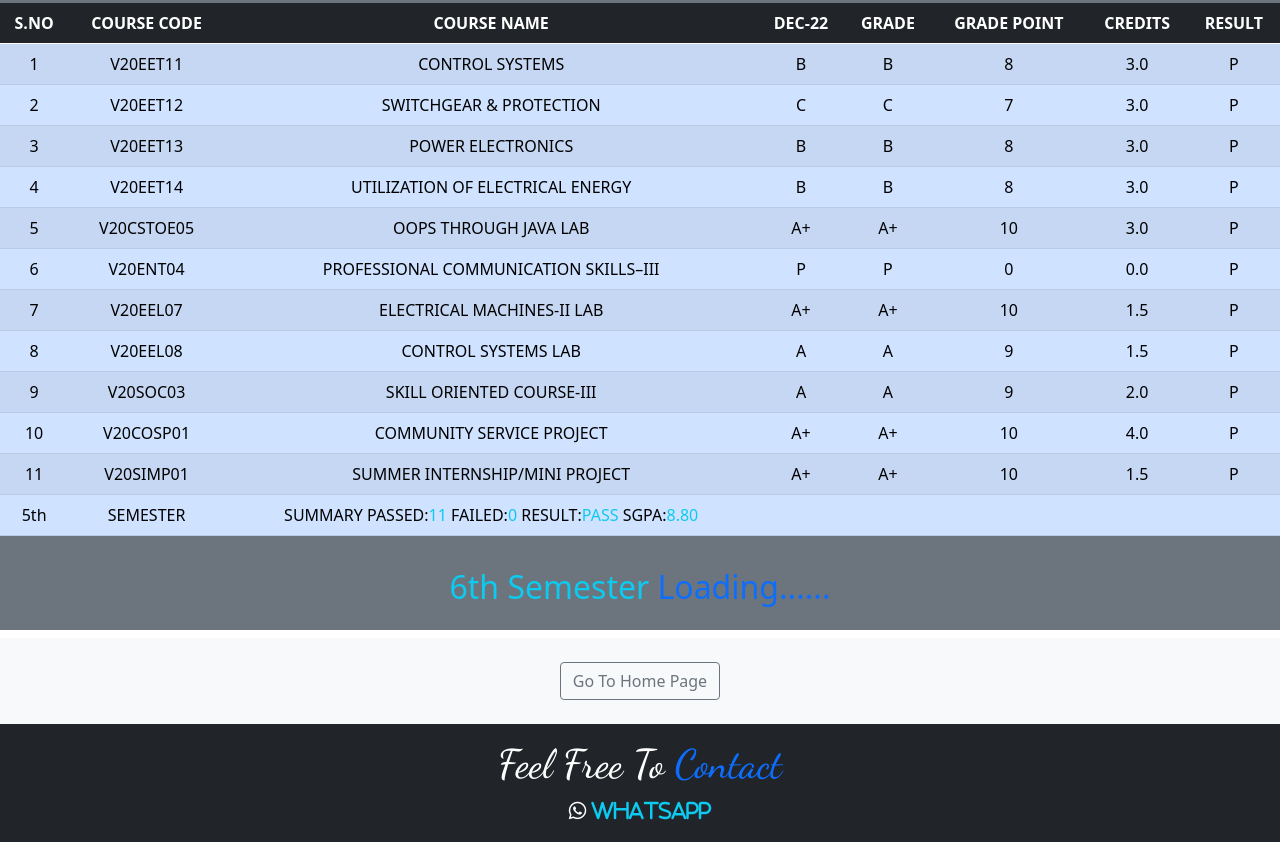
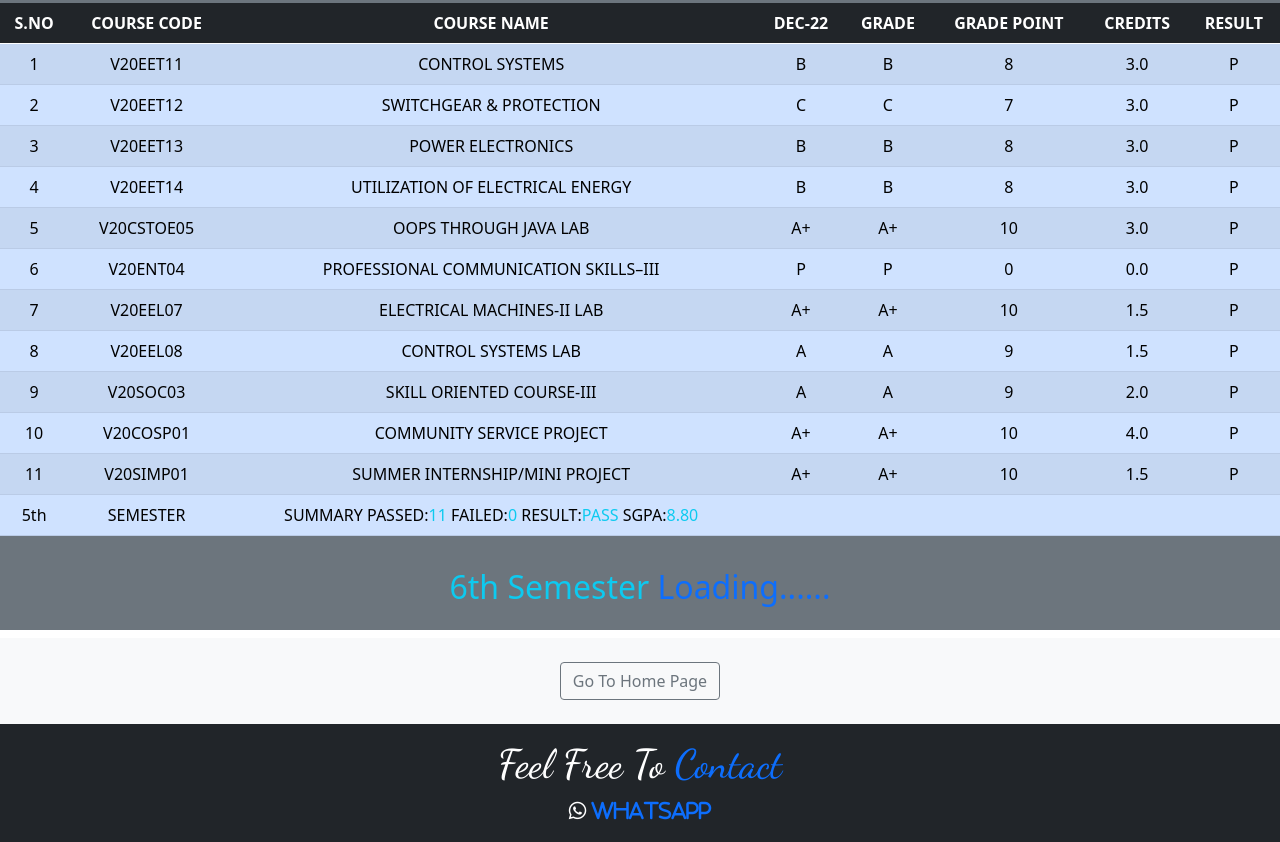
Before and after one commit to vamsi123-paidi/portfolio, a plain HTML site: page dashboard.html in a window 1280 px wide. Shown: the part 5165-6007 px from the top of the page. Drawn offline with nearby package versions, Linux system fonts and the light colour scheme.

Commit message:
Update dashboard.html

```diff
--- a/dashboard.html
+++ b/dashboard.html
@@ -1009,7 +1009,7 @@
             <div class="container-fluid bg-dark text-white text-center fs-5 h-25 py-3">
               <h1>Feel Free To<span class="text-primary"> Contact</span></h1>
               <a href="https://wa.link/v3sj8c">
-                <i class="fa-brands fa-whatsapp text-white"> <span class="text-info">Whatsapp</span></i>
+                <i class="fa-brands fa-whatsapp text-white"> <span class="text-primary">Whatsapp</span></i>
               </a>
             </div>
         </section>
```
